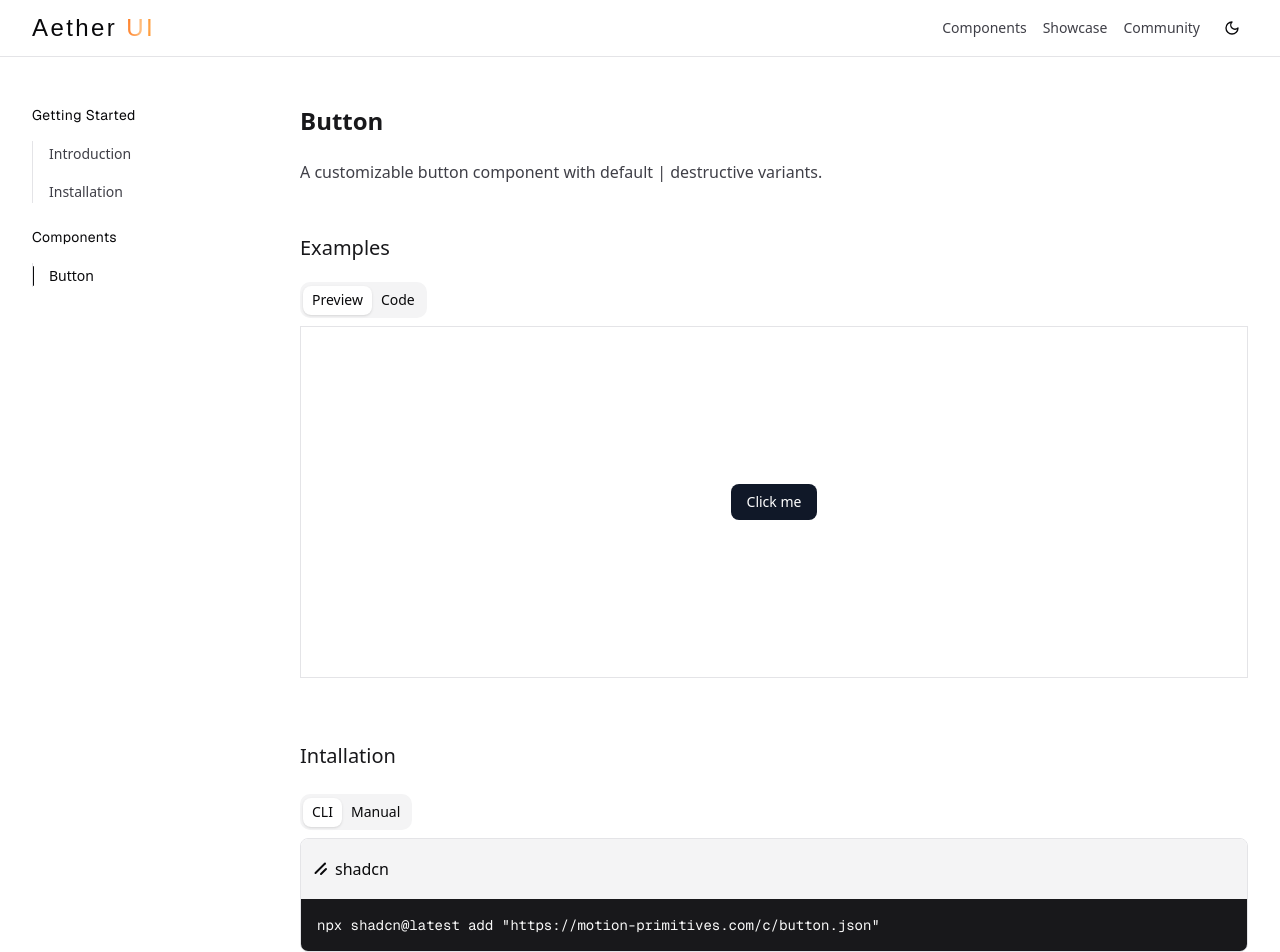
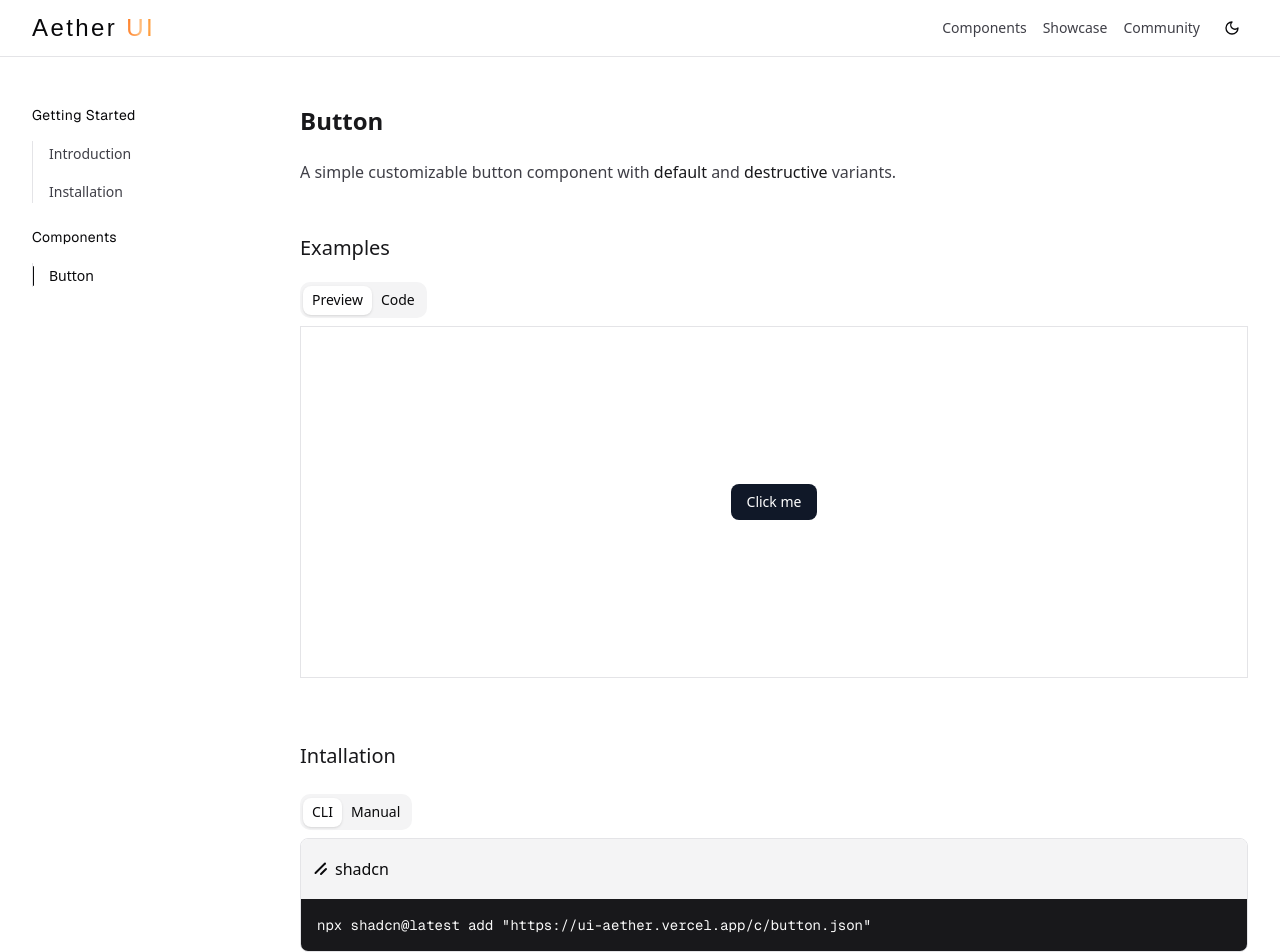
Before and after one commit to pantharshit007/aether-ui, a Next.js app: page /docs/button in a window 1280 px wide. Shown: the top 952 px of the page. Built offline with nearby package versions, Linux system fonts and the light colour scheme; a web font is replaced by a local one.

Commit message:
Fix(docs/button): clarify button and installation cmd

```diff
--- a/src/app/docs/button/page.mdx
+++ b/src/app/docs/button/page.mdx
@@ -8,7 +8,7 @@ import ButtonBasic from "./button-basic";
 
 # Button
 
-A customizable button component with default | destructive variants.
+A simple customizable button component with **default** and **destructive** variants.
 
 ## Examples
 
--- a/src/components/web/installation-cli.tsx
+++ b/src/components/web/installation-cli.tsx
@@ -21,7 +21,7 @@ export function InstallationCli({ value, className }: InstallationCliProps) {
   const command: Command = {
     label: "shadcn",
     icon: <ShadcnLogo className="size-4" />,
-    code: `npx shadcn@latest add "https://motion-primitives.com/c/${value}.json"`,
+    code: `npx shadcn@latest add "https://ui-aether.vercel.app/c/${value}.json"`,
   };
 
   const [isCopied, setIsCopied] = useState(false);
```
